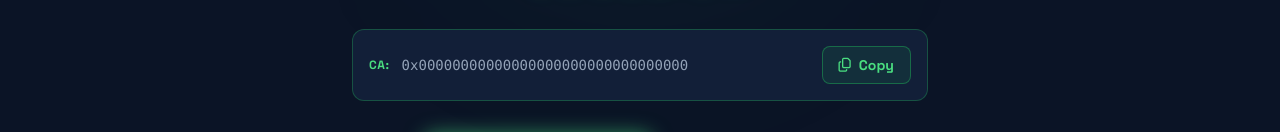
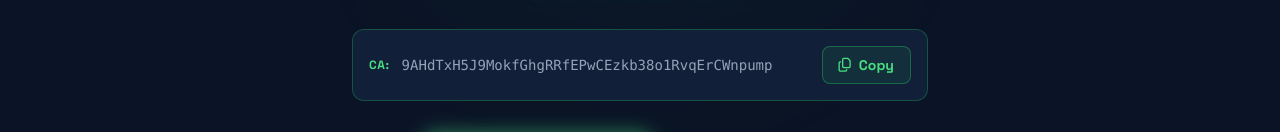
Before and after one commit to znerol147-jpg/Bullish_Ansem, a plain HTML site: page index.html in a window 1280 px wide. Shown: the part 647-779 px from the top of the page. Drawn offline with nearby package versions, Linux system fonts and the light colour scheme.

Commit message:
Update CA text in index.html

```diff
--- a/index.html
+++ b/index.html
@@ -209,7 +209,7 @@
             <div class="bg-[#121f38] border border-green-500/30 rounded-xl p-4 max-w-xl mx-auto flex flex-col sm:flex-row items-center justify-between gap-4 mb-8">
                 <div class="flex items-center space-x-3 w-full overflow-hidden">
                     <span class="text-green-400 text-xs font-bold uppercase tracking-wider">CA:</span>
-                    <span id="caText" class="text-slate-400 font-mono text-sm truncate select-all">0x00000000000000000000000000000000</span>
+                    <span id="caText" class="text-slate-400 font-mono text-sm truncate select-all">9AHdTxH5J9MokfGhgRRfEPwCEzkb38o1RvqErCWnpump</span>
                 </div>
                 <button onclick="copyCA()" class="w-full sm:w-auto bg-green-500/10 hover:bg-green-500/20 text-green-400 border border-green-500/40 px-4 py-2 rounded-lg text-sm font-bold transition flex items-center justify-center space-x-2 whitespace-nowrap">
                     <i class="fa-regular fa-copy"></i>
```
